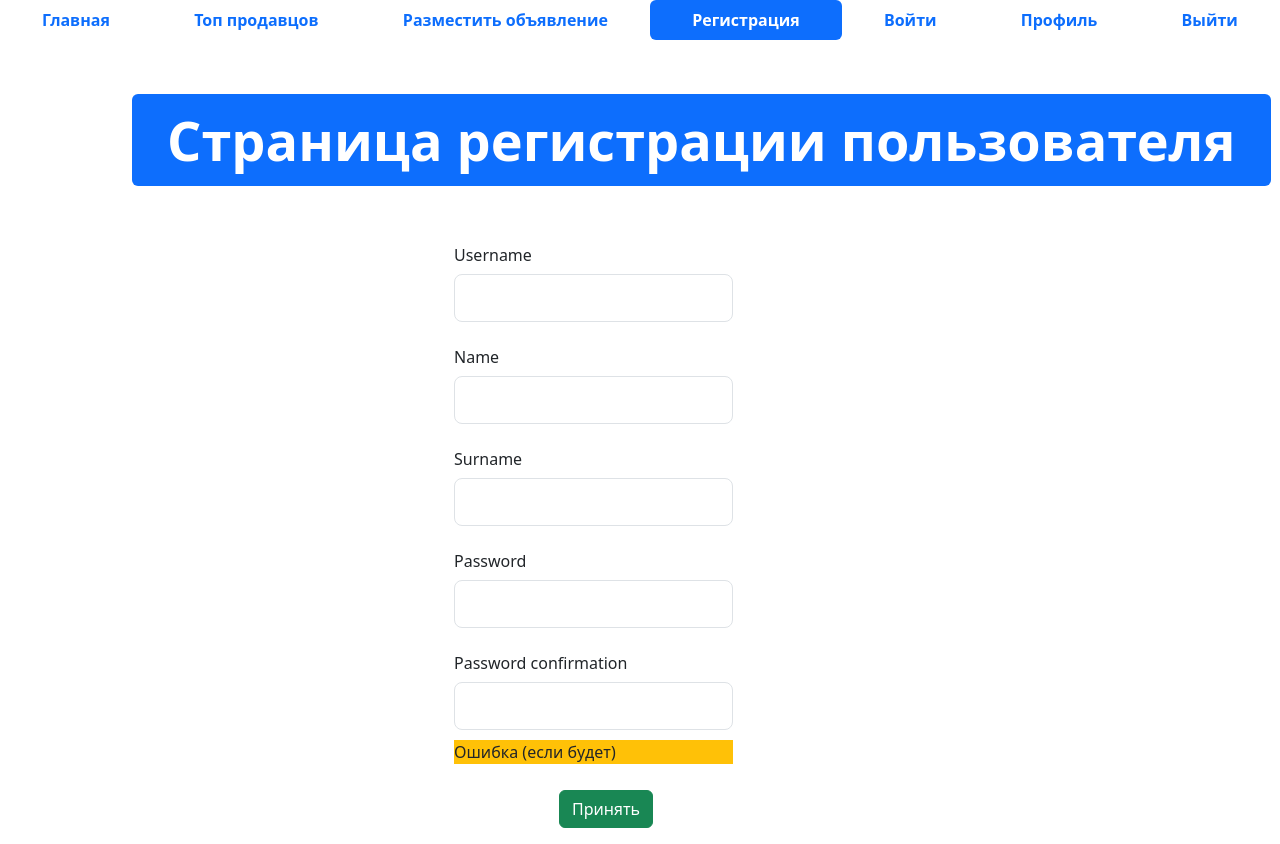
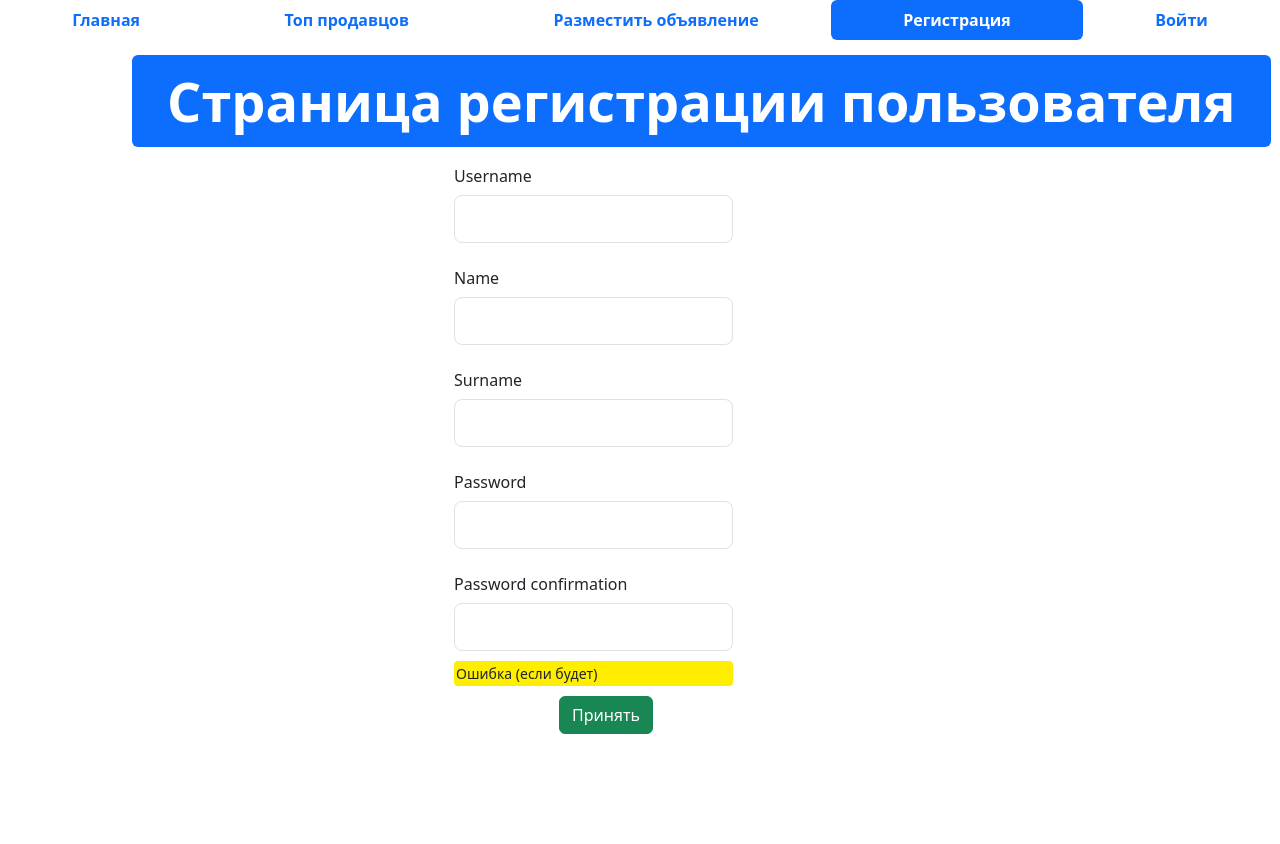
Before and after one commit to Molodic/HW, a Django app: template ls_4/mfd/templates/app_authorization/register.html in a window 1280 px wide. After the commit the page ends 734 px from the top, so only its background shows below. Run offline with Django 3.2, Linux system fonts and the light colour scheme; the template is opened without the code that fills it, so the values that code supplies are empty; some libraries are stand-ins or nearby versions.

Commit message:
Registration... made I guess.

```diff
--- a/ls_4/mfd/app_authorization/urls.py
+++ b/ls_4/mfd/app_authorization/urls.py
@@ -1,9 +1,9 @@
 from django.urls import path
-from .views import register, login, profile, logout
+from .views import register, login_view, profile, exit
 
 urlpatterns = [
     path("register/", register, name="register"),
     path("profile/", profile, name="profile"),
-    path("login/", login, name="login"),
-    path("logout/", exit, name="logout")
+    path("login/", login_view, name="login"),
+    path("logout", exit, name="logout")
 ]
--- a/ls_4/mfd/app_lesson_4/views.py
+++ b/ls_4/mfd/app_lesson_4/views.py
@@ -2,6 +2,9 @@ from django.shortcuts import render, reverse, redirect #reverse -> from django.u
 from django.http import HttpResponse
 from .models import Advertisement
 from .forms import AdvertisementForm
+
+from django.contrib.auth.decorators import login_required
+from django.urls import reverse_lazy
 
 # Create your views here.
 
@@ -15,6 +18,7 @@ def index(request):
 def top_sellers(request):
     return render(request, TEMPL_ROOT+"top-sellers.html")
 
+@login_required(login_url=reverse_lazy("login"))
 def advertisement_post(request):
     if request.method == "POST":
         form = AdvertisementForm(request.POST, request.FILES)
--- a/ls_4/mfd/templates/a_base.html
+++ b/ls_4/mfd/templates/a_base.html
@@ -28,6 +28,7 @@
         <span style="font-weight: bold;">Разместить объявление</span>
       </a>
     </li>
+    {% if user.is_anonymous or user.is_superuser %}
     <li class="nav-item">
       <a class="nav-link {% block register %}{% endblock %}" href="{% url 'register' %}">
         <span style="font-weight: bold;">Регистрация</span>
@@ -38,6 +39,8 @@
         <span style="font-weight: bold;">Войти</span>
       </a>
     </li>
+    {% endif %}
+    {% if user.is_authenticated %}
     <li class="nav-item">
       <a class="nav-link {% block profile %}{% endblock %}" href="{% url 'profile' %}">
         <span style="font-weight: bold;">Профиль</span>
@@ -48,6 +51,7 @@
         <span style="font-weight: bold;">Выйти</span>
       </a>
     </li>
+    {% endif %}
   </ul>
 
 {% block content %}
--- a/ls_4/mfd/templates/app_authorization/login.html
+++ b/ls_4/mfd/templates/app_authorization/login.html
@@ -12,7 +12,7 @@ active
 {% block content %}
   {% if error %}
   <div class="form-label bg-warning" style="margin: 10px 0px;">{{error}}</div>
-  {% endblock %}
+  {% endif %}
   <div class="container">
   <div class="row">
     <div class="col-8" style="margin: 50px;">
--- a/ls_4/mfd/templates/app_authorization/profile.html
+++ b/ls_4/mfd/templates/app_authorization/profile.html
@@ -14,7 +14,7 @@ active
   <div class="display-2">
     <span class="badge bg-primary">
       {% if req.user %}
-      Сейчас вы находитесь на сайте под ником "{{req.user}}".
+      Привет, {{req.user}}!
       {% else %}
       Вы не зарегистрированы в системе.
       {% endif %}
--- a/ls_4/mfd/templates/app_authorization/register.html
+++ b/ls_4/mfd/templates/app_authorization/register.html
@@ -12,9 +12,9 @@ active
 {% block content %}
   <div class="container">
   <div class="row">
-    <div class="col" style="margin: 50px;">
+    <div class="col" style="margin: 50px; margin-top: 10px; margin-bottom: 5px;">
       <div class="display-2">
-        <span class="badge bg-primary">Страница регистрации пользователя</span>
+        <span class="badge bg-primary" style="margin-top: 5px; margin-bottom: 5px;">Страница регистрации пользователя</span>
       </div>
     </div>
   </div>
@@ -24,7 +24,7 @@ active
         <div class="col">
           <label class="col-sm-4 col-form-label offset-4">Username</label>
           <div class="col-sm-4 offset-4 w-25">
-            <input name="username" id="username" type="text" class="form-control form-control-lg">
+            <input name="username" id="id_username" type="text" class="form-control form-control-lg" required>
           </div>
         </div>
       </div>
@@ -32,7 +32,7 @@ active
         <div class="col">
           <label class="col-sm-4 col-form-label offset-4">Name</label>
           <div class="col-sm-4 offset-4 w-25">
-            <input name="name" id="name" type="text" class="form-control form-control-lg">
+            <input name="first_name" id="id_first_name" type="text" class="form-control form-control-lg" required>
           </div>
         </div>
       </div>
@@ -40,7 +40,7 @@ active
         <div class="col">
           <label class="col-sm-4 col-form-label offset-4">Surname</label>
           <div class="col-sm-4 offset-4 w-25">
-            <input name="surname" id="surname" type="text" class="form-control form-control-lg">
+            <input name="last_name" id="id_last_name" type="text" class="form-control form-control-lg" required>
           </div>
         </div>
       </div>
@@ -48,20 +48,33 @@ active
         <div class="col">
           <label class="col-sm-4 col-form-label offset-4">Password</label>
           <div class="col-sm-4 offset-4 w-25">
-            <input name="password" id="password" type="password" class="form-control form-control-lg">
+            <input name="password1" id="id_password1" type="password" class="form-control form-control-lg" required>
           </div>
         </div>
       </div>
-      <div class="row mb-3">
+      <div class="row mb-3" style="margin-bottom: 0px !important;">
         <div class="col">
           <label class="col-sm-4 col-form-label offset-4">Password confirmation</label>
           <div class="col-sm-4 offset-4 w-25">
-            <input name="passwordcorrect" id="passwordcorrect" type="password" class="form-control form-control-lg">
-            <div class="form-label bg-warning" style="margin: 10px 0px;">Ошибка (если будет)</div>
+            <input name="password2" id="id_password2" type="password" class="form-control form-control-lg" required>
+            <div class="form-label bg-warning"
+                style="margin: 10px 0px;
+                      background-color: #ffee00 !important;
+                      padding: 2px;
+                      font-size: 14px;
+                      border-radius: 4px;">
+              {% if error %}
+              {% for error_exact in error %}
+              <p style="color: rgb(197, 30, 30); margin-left: 2px;">{{error_exact}}</p>
+              {% endfor %}
+              {% else %}
+              Ошибка (если будет)
+              {% endif %}
+            </div>
           </div>
         </div>
       </div>
-      <div class="row mb-3 offset-sm-5">
+      <div class="row mb-3 offset-sm-5" style="margin-bottom: 0px !important;">
         <div class="col">
           <button type="submit" class="btn btn-success">Принять</button>
         </div>
```
Also changed, not shown: ls_4/mfd/app_authorization/forms.py (+8 -4 lines), ls_4/mfd/app_authorization/views.py (+41 -11 lines).
